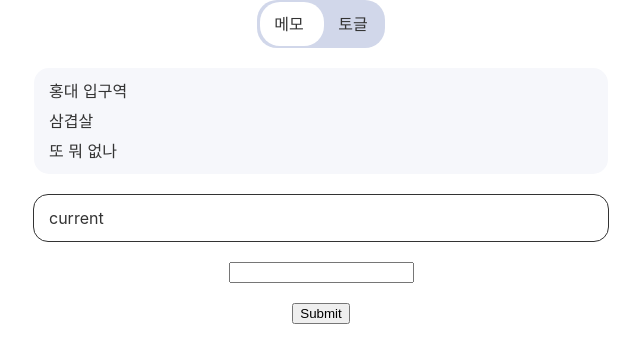
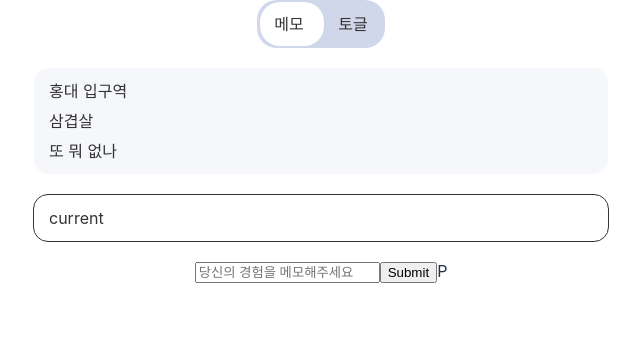
Before and after one commit to jxxh204/project-mem, a React (Vite) app: page / in a window 1280 px wide. Shown: the top 362 px of the page, without its empty margins (319-959 px from the left). Built offline with nearby package versions, Linux system fonts and the light colour scheme.

Commit message:
FEAT : Bottom 구조 작성

```diff
--- a/src/App.tsx
+++ b/src/App.tsx
@@ -1,5 +1,6 @@
 import AppWrapper from "./components/AppWrapper";
-import Input from "./components/Input";
+import Bottom from "./components/Bottom";
+
 import Login from "./components/Login";
 import Current from "./components/Memo/Current";
 import Memo from "./components/Memo/Memo";
@@ -17,7 +18,10 @@ function App() {
         <Current />
       </Memo>
 
-      <Input />
+      <Bottom>
+        <Bottom.Input />
+        <Bottom.Profile />
+      </Bottom>
     </AppWrapper>
   );
 }
--- a/src/components/Input.tsx
+++ b/src/components/Bottom/Input.tsx
@@ -2,14 +2,14 @@ import styled from "styled-components";
 
 const Text = styled.input``;
 const Submit = styled.input``;
-//엔터를 자동으로 넣기위해 submit 사용
+
 function Input() {
   const handleSubmit = (e: React.FormEvent<HTMLInputElement>) => {
     e.preventDefault();
   };
   return (
     <>
-      <Text type="text"></Text>
+      <Text placeholder="당신의 경험을 메모해주세요" type="text"></Text>
       <Submit type="submit" onClick={handleSubmit}></Submit>
     </>
   );
--- /dev/null
+++ b/src/components/Bottom/Profile.tsx
@@ -0,0 +1,5 @@
+function Profile() {
+  return <>P</>;
+}
+
+export default Profile;
--- /dev/null
+++ b/src/components/Bottom/index.tsx
@@ -0,0 +1,14 @@
+import styled from "styled-components";
+import Input from "./Input";
+import Profile from "./Profile";
+
+//엔터를 자동으로 넣기위해 submit 사용
+const BottomStyle = styled.section``;
+function Bottom({ children }: { children: React.ReactNode }) {
+  return <BottomStyle>{children}</BottomStyle>;
+}
+
+Bottom.Input = Input;
+Bottom.Profile = Profile;
+
+export default Bottom;
--- a/src/components/Login.tsx
+++ b/src/components/Login.tsx
@@ -1,3 +1,4 @@
+
 function Login() {
   return <></>;
 }
```
Also changed, not shown: src/assets/send.png (added).
